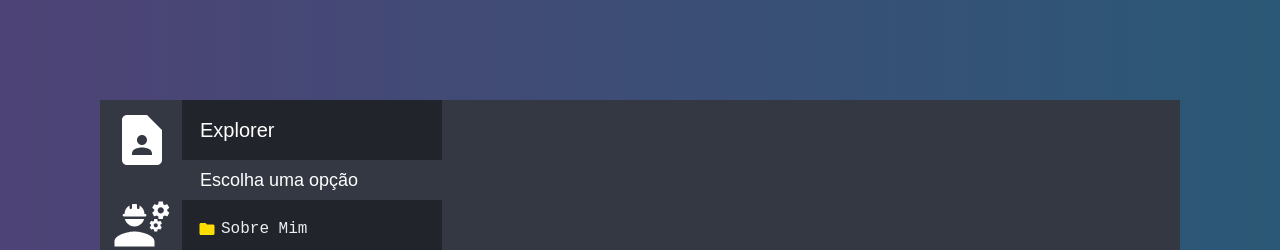
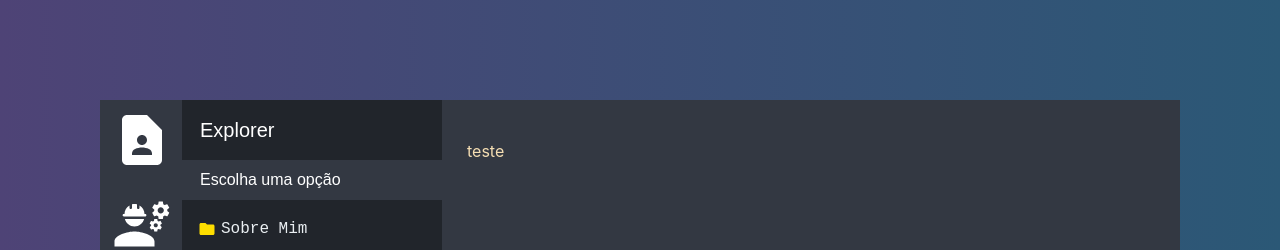
Before and after one commit to ebertm777/vscode-like-bio, a React (Create React App) app: page / in a window 1280 px wide. Shown: the top 250 px of the page. Built offline with nearby package versions, Linux system fonts and the light colour scheme.

Commit message:
more stuff

```diff
--- a/src/Components/Content/Content.jsx
+++ b/src/Components/Content/Content.jsx
@@ -6,7 +6,9 @@ const Content = ({ setPageView, setLuminosity, pageView, luminosity }) => {
   return (
     <>
       <>
-        <S.ContentContainer></S.ContentContainer>
+        <S.ContentContainer isLighty={luminosity === "light"}>
+          <p> teste</p>
+        </S.ContentContainer>
       </>
     </>
   );
--- a/src/Components/Content/styles.js
+++ b/src/Components/Content/styles.js
@@ -1,6 +1,14 @@
 import styled, { css } from "styled-components";
 
 export const ContentContainer = styled.div`
+  display: flex;
+  padding: 25px;
   width: 100%;
   background: #333842;
+
+  ${(props) =>
+    props.isLighty &&
+    css`
+      background: #fff;
+    `}
 `;
--- a/src/Components/Sidebars/Sidebars.jsx
+++ b/src/Components/Sidebars/Sidebars.jsx
@@ -97,14 +97,14 @@ const Sidebars = ({ setPageView, setLuminosity, pageView, luminosity }) => {
 
           <S.SideMenu>
             <S.MakeItColumn>
-              <S.TitleBar>
+              <S.TitleBar isLighty={luminosity === "light"}>
                 <p className="title-bar-p">Explorer</p>
               </S.TitleBar>
-              <S.Choose>
+              <S.Choose isLighty={luminosity === "light"}>
                 <p className="choose-bar-p">Escolha uma opção</p>
               </S.Choose>
-              <S.SideOptions>
-                <S.AboutMe>
+              <S.SideOptions isLighty={luminosity === "light"}>
+                <S.AboutMe isLighty={luminosity === "light"}>
                   <S.SmollIcons>
                     <FolderIcon
                       style={
@@ -116,7 +116,7 @@ const Sidebars = ({ setPageView, setLuminosity, pageView, luminosity }) => {
                   </S.SmollIcons>
                   Sobre Mim
                 </S.AboutMe>
-                <S.Dados>
+                <S.Dados isLighty={luminosity === "light"}>
                   <S.SmollIcons>
                     <ContactMailIcon
                       style={
--- a/src/Components/Sidebars/styles.js
+++ b/src/Components/Sidebars/styles.js
@@ -69,6 +69,13 @@ export const TitleBar = styled.section`
   .title-bar-p {
     margin-left: 18px;
   }
+
+  ${(props) =>
+    props.isLighty &&
+    css`
+      background: #f0f0f0f0;
+      color: #21252b;
+    `}
 `;
 
 export const SideOptions = styled.div`
@@ -77,6 +84,13 @@ export const SideOptions = styled.div`
   width: 100%;
   height: 100%;
   background: #21252b;
+
+  ${(props) =>
+    props.isLighty &&
+    css`
+      background: #f0f0f0f0;
+      color: #21252b;
+    `}
 `;
 
 export const AboutMe = styled.section`
@@ -88,6 +102,13 @@ export const AboutMe = styled.section`
   margin-top: 20px;
   color: #eaeff2;
   cursor: pointer;
+
+  ${(props) =>
+    props.isLighty &&
+    css`
+      color: #21252b;
+      font-weight: bold;
+    `}
 `;
 
 export const Professional = styled.section`
@@ -132,6 +153,13 @@ export const Dados = styled.div`
   margin-top: 20px;
   color: #eaeff2;
   cursor: pointer;
+
+  ${(props) =>
+    props.isLighty &&
+    css`
+      color: #21252b;
+      font-weight: bold;
+    `}
 `;
 
 export const SmollIcons = styled.div`
@@ -140,18 +168,25 @@ export const SmollIcons = styled.div`
 `;
 
 export const Choose = styled.section`
-  @import url("https://fonts.googleapis.com/css2?family=Ubuntu&display=swap");
+  @import url("https://fonts.googleapis.com/css2?family=Work+Sans:wght@200&display=swap");
   color: #fff;
-  font-size: 18px;
+  font-size: 16px;
   height: 40px;
   width: 260px;
   background: #333842;
   display: flex;
   align-items: center;
   justify-content: flex-start;
-  font-family: "Ubuntu", sans-serif;
+  font-family: "Work Sans", sans-serif;
 
   .choose-bar-p {
     margin-left: 18px;
   }
+
+  ${(props) =>
+    props.isLighty &&
+    css`
+      background: #fff;
+      color: #333842;
+    `}
 `;
```
